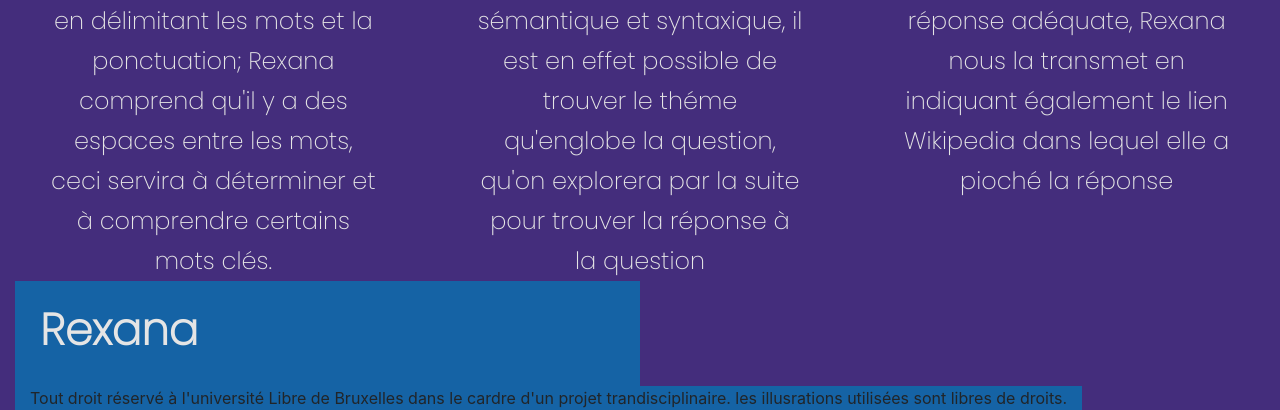
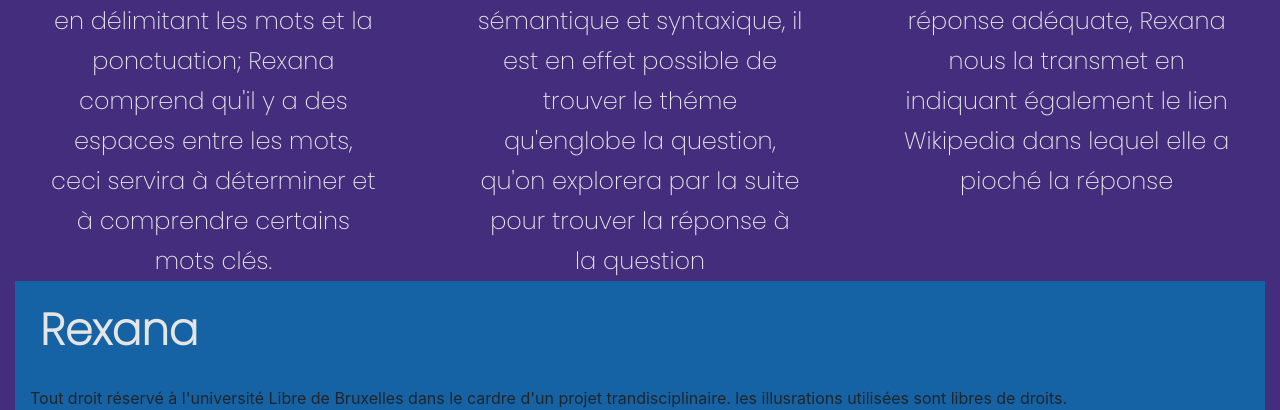
Before and after one commit to sgoren1/LMI-QA, a Django app: page /LMI_NLP/Rexana.html in a window 1280 px wide. Shown: the part 1956-2366 px from the top of the page. Run offline with Django 4.2, Linux system fonts and the light colour scheme; some libraries are stand-ins or nearby versions.

Commit message:
Update Rex.css

```diff
--- a/Wiki_QA_System-master/mysite/LMI_NLP/static/LMI_NLP/Rex.css
+++ b/Wiki_QA_System-master/mysite/LMI_NLP/static/LMI_NLP/Rex.css
@@ -1,6 +1,7 @@
 *{  background: #442D7C; }
 
 .logo{
+
     font-family: 'Poppins', sans-serif;
     font-style: bold;
     font-weight: 800;
@@ -149,3 +150,7 @@
     line-height: 5vh;
     color: #e5e5e5;
 }
+
+#footer-bg{
+    background-color: #1563A5;
+}
```
